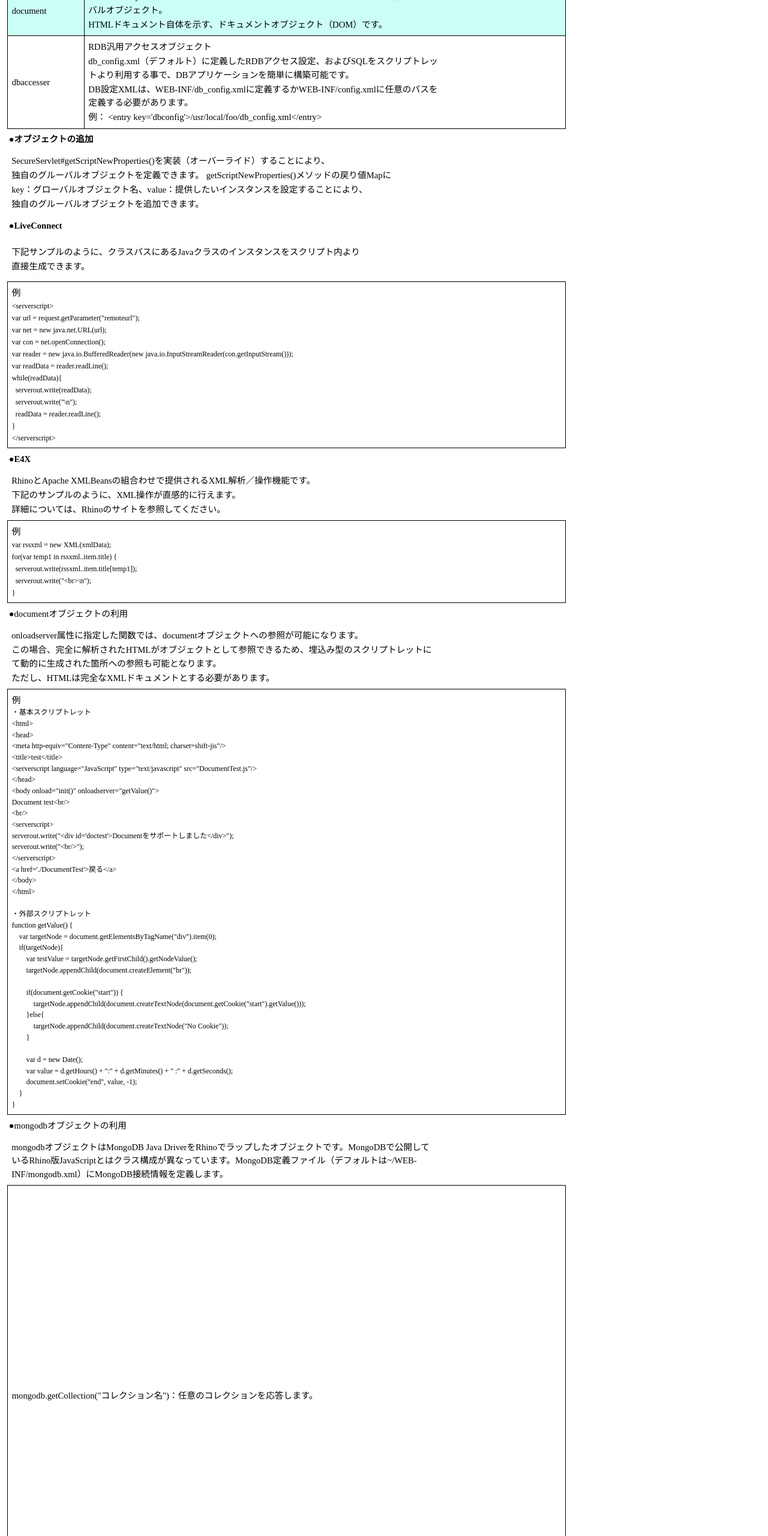
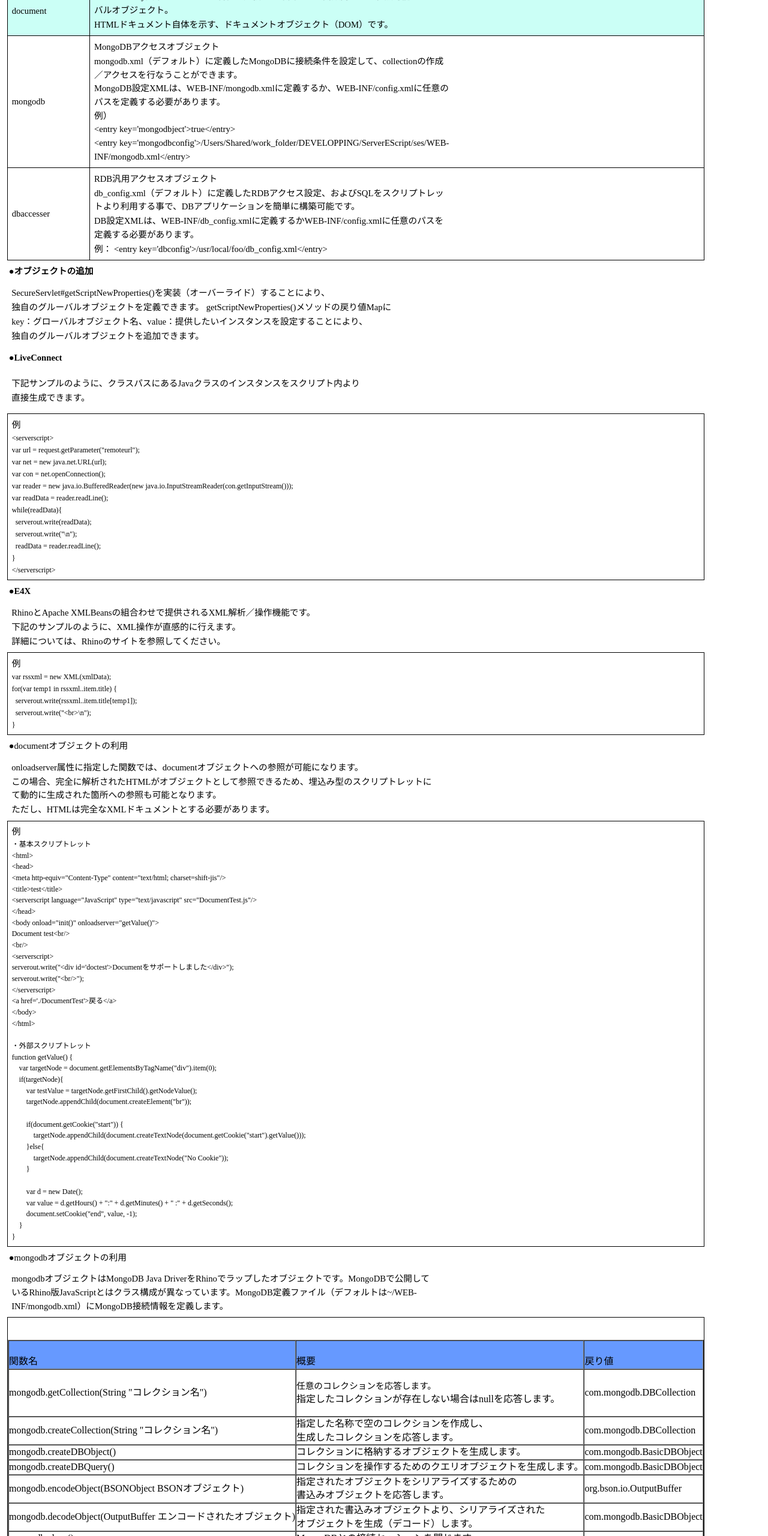
Before and after one commit to nobumin/ECMAScriptlet, a plain HTML site: page WebContent/WEB-INF/scriptlet/aboutscriptlet.html in a window 1280 px wide. Shown: the part 2446-5006 px from the top of the page at 60% size. Drawn offline with Linux system fonts and the light colour scheme.

Commit message:
説明文追加

```diff
--- a/WebContent/WEB-INF/scriptlet/aboutscriptlet.html
+++ b/WebContent/WEB-INF/scriptlet/aboutscriptlet.html
@@ -473,6 +473,24 @@
 </div>
 </td>
 </tr>
+<tr>
+  <td style="background: transparent; border-bottom: 1pt #000000 none; border-left: 1pt #000000 none; border-right: 1pt #000000 solid; border-top: 1pt #000000 none; height: 108pt; width: 33pt; line-height: 55pt;">&nbsp;</td>
+  <td colspan="3" style="background: transparent; border: 1pt #000000 solid; height: 108pt; width: 85pt; "><div><div style="margin: 5pt; width: 85pt; ">
+    <div class="paragraph 本文" style="line-height: 17pt; margin-bottom: 0pt; margin-top: 0pt; padding-bottom: 0pt; padding-top: 0pt; font-size: 11pt; line-height: 17pt;">mongodb</div>
+  </div></div>
+  </td>
+  <td colspan="8" style="background: transparent; border: 1pt #000000 solid; height: 108pt; width: 446pt; "><div><div style="margin: 5pt; width: 446pt; ">
+    <div class="paragraph 本文" style="line-height: 17pt; margin-bottom: 0pt; margin-top: 0pt; padding-bottom: 1pt; padding-top: 0pt; font-size: 11pt; line-height: 17pt;">MongoDBアクセスオブジェクト</div>
+<div class="paragraph 本文" style="line-height: 17pt; margin-bottom: 0pt; margin-top: 0pt; padding-bottom: 0pt; font-size: 11pt; line-height: 17pt;">mongodb.xml（デフォルト）に定義したMongoDBに接続条件を設定して、collectionの作成／アクセスを行なうことができます。</div>
+<div class="paragraph 本文" style="line-height: 17pt; margin-bottom: 0pt; margin-top: 0pt; padding-bottom: 0pt; font-size: 11pt; line-height: 17pt;">MongoDB設定XMLは、WEB-INF/mongodb.xmlに定義するか、WEB-INF/config.xmlに任意のパスを定義する必要があります。</div>
+<div class="paragraph 本文" style="line-height: 17pt; margin-bottom: 0pt; margin-top: 0pt; padding-bottom: 0pt; font-size: 11pt; line-height: 17pt;">
+例）<br/>
+&lt;entry key='mongodbject'&gt;true&lt;/entry&gt;<br/>
+&lt;entry key='mongodbconfig'&gt;/Users/Shared/work_folder/DEVELOPPING/ServerEScript/ses/WEB-INF/mongodb.xml&lt;/entry&gt; </div>
+</div>
+</div>
+  </td>
+</tr>
 <tr><td style="background: transparent; border-bottom: 1pt #000000 none; border-left: 1pt #000000 none; border-right: 1pt #000000 solid; border-top: 1pt #000000 none; height: 108pt; width: 33pt; line-height: 55pt;"> </td>
 <td colspan="3" style="background: transparent; border: 1pt #000000 solid; height: 108pt; width: 85pt; "><div><div style="margin: 5pt; width: 85pt; "><div class="paragraph 本文" style="line-height: 17pt; margin-bottom: 0pt; margin-top: 0pt; padding-bottom: 0pt; padding-top: 0pt; font-size: 11pt; line-height: 17pt;">dbaccesser</div>
 </div>
@@ -623,11 +641,48 @@
 </div>
 </td>
 </tr>
-<tr><td style="background: transparent; border-bottom: 1pt #000000 none; border-left: 1pt #000000 none; border-right: 1pt #000000 solid; border-top: 1pt #000000 none; height: 525pt; width: 33pt; line-height: 263pt;"> </td>
-<td colspan="11" style="background: transparent; border: 1pt #000000 solid; height: 525pt; width: 532pt; "><div><div style="margin: 5pt; width: 532pt; ">
-<div class="paragraph 本文" style="line-height: 17pt; margin-bottom: 0pt; margin-top: 0pt; padding-bottom: 0pt; padding-top: 0pt; font-size: 11pt; line-height: 17pt;">
-mongodb.getCollection("コレクション名")：任意のコレクションを応答します。
-
+<tr><td style="background: transparent; border-bottom: 1pt #000000 none; border-left: 1pt #000000 none; border-right: 1pt #000000 solid; border-top: 1pt #000000 none; height: 525pt; width: 33pt; line-height: 263pt; vertical-align:top"> </td>
+<td colspan="11" style="background: transparent; border: 1pt #000000 solid; height: 525pt; width: 532pt;">
+  <table width="100%" border="1" cellspacing="0" cellpadding="0">
+    <tr bgcolor="#6699FF">
+      <td><br />
+        関数名</td><td><br />
+          概要</td><td><br />戻り値</td></tr>
+    <tr>
+      <td nowrap="nowrap">mongodb.getCollection(String &quot;コレクション名&quot;)</td><td nowrap="nowrap"><p><span class="paragraph 本文" style="line-height: 17pt; margin-bottom: 0pt; margin-top: 0pt; padding-bottom: 0pt; padding-top: 0pt; font-size: 11pt; line-height: 17pt;">任意のコレクションを応答します。<br />
+      </span>指定したコレクションが存在しない場合はnullを応答します。</p></td><td nowrap="nowrap">com.mongodb.DBCollection</td></tr>
+    <tr>
+      <td nowrap="nowrap">mongodb.createCollection(String &quot;コレクション名&quot;)</td>
+      <td nowrap="nowrap">指定した名称で空のコレクションを作成し、<br />
+        生成したコレクションを応答します。<br /></td><td nowrap="nowrap">com.mongodb.DBCollection</td></tr>
+    <tr>
+      <td>mongodb.createDBObject()</td>
+      <td nowrap="nowrap">コレクションに格納するオブジェクトを生成します。</td>
+      <td nowrap="nowrap">com.mongodb.BasicDBObject</td></tr>
+    <tr>
+      <td>mongodb.createDBQuery()</td>
+      <td nowrap="nowrap">コレクションを操作するためのクエリオブジェクトを生成します。</td><td>com.mongodb.BasicDBObject</td></tr>
+    <tr>
+      <td nowrap="nowrap">mongodb.encodeObject(BSONObject BSONオブジェクト)</td>
+      <td nowrap="nowrap">指定されたオブジェクトをシリアライズするための<br />
+        書込みオブジェクトを応答します。</td><td>org.bson.io.OutputBuffer</td></tr>
+    <tr>
+      <td nowrap="nowrap">mongodb.decodeObject(OutputBuffer エンコードされたオブジェクト)</td>
+      <td nowrap="nowrap">指定された書込みオブジェクトより、シリアライズされた<br />
+        オブジェクトを生成（デコード）します。</td>
+      <td nowrap="nowrap">com.mongodb.BasicDBObject</td></tr>
+    <tr>
+      <td>mongodb.close()</td>
+      <td nowrap="nowrap">MongoDBとの接続セッションを閉じます。</td><td>&nbsp;</td></tr>
+    <tr>
+      <td>mongodb.getMongo()</td>
+      <td nowrap="nowrap">接続中のMongoDBを示す、オブジェクトを応答します。</td>
+      <td>com.mongodb.Mongo</td></tr>
+  </table>
+<div><div style="margin: 5pt; width: 532pt; ">
+<div class="paragraph 本文" style="line-height: 17pt; margin-bottom: 0pt; margin-top: 0pt; padding-bottom: 0pt; font-size: 11pt; line-height: 14pt;">
+例）<br />&lt;html&gt;
+<br />&lt;META http-equiv=&quot;Content-Type&quot; content=&quot;text/html; charset=UTF-8&quot;&gt;<br />&lt;body&gt;<br />&lt;serverscript&gt;<br />var col1 = mongodb.getCollection(&quot;test1&quot;);<br />serverout.write(&quot;test1&lt;br/&gt;&quot;);<br />serverout.write(col1.findOne());<br />serverout.write(&quot;&lt;hr/&gt;&quot;);<br />&lt;/serverscript&gt;<br />&lt;a href='.'&gt;戻る&lt;/a&gt;<br />&lt;/body&gt;<br />&lt;/html&gt;
 </div>
 </div>
 </div>
```
